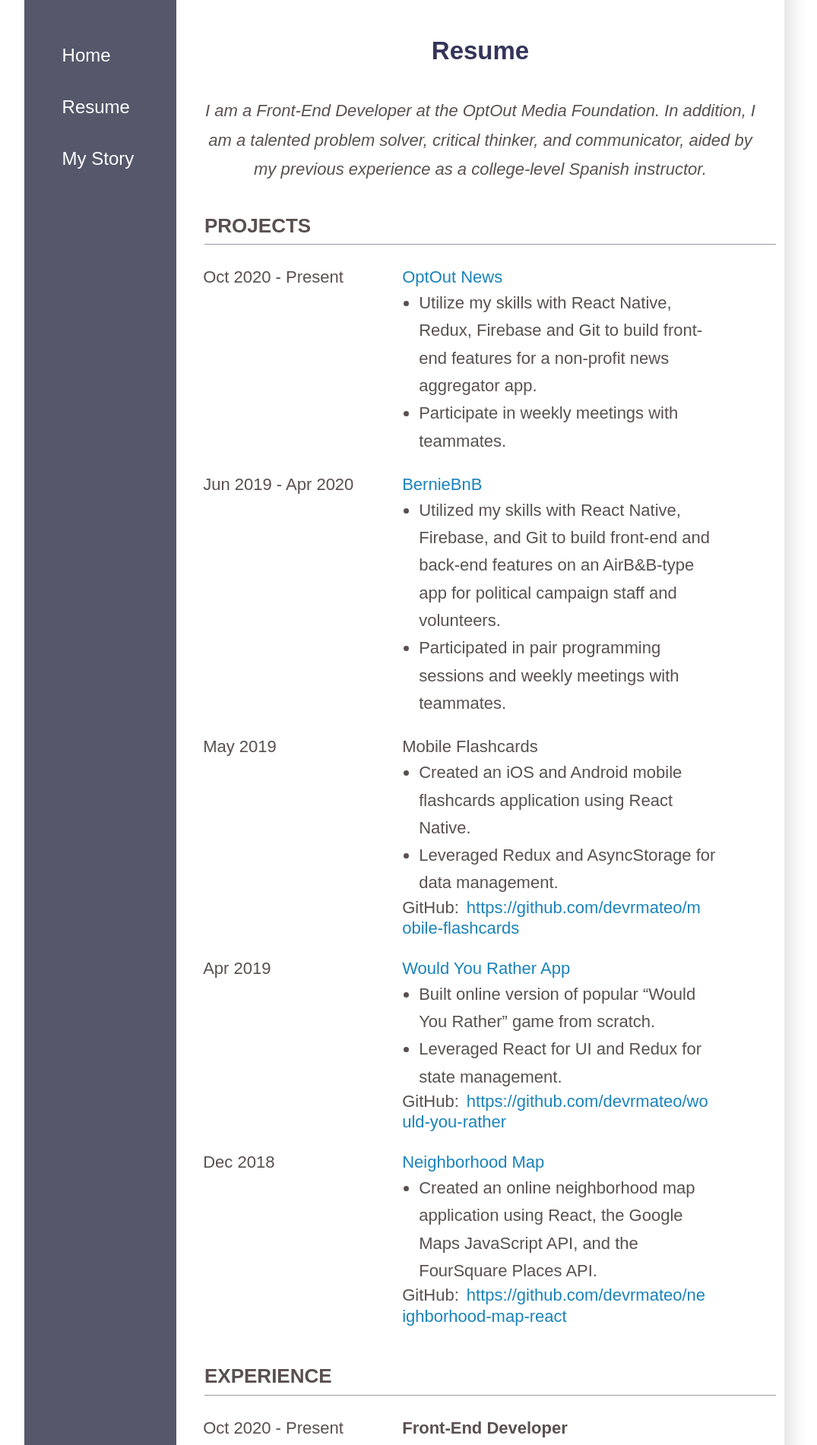
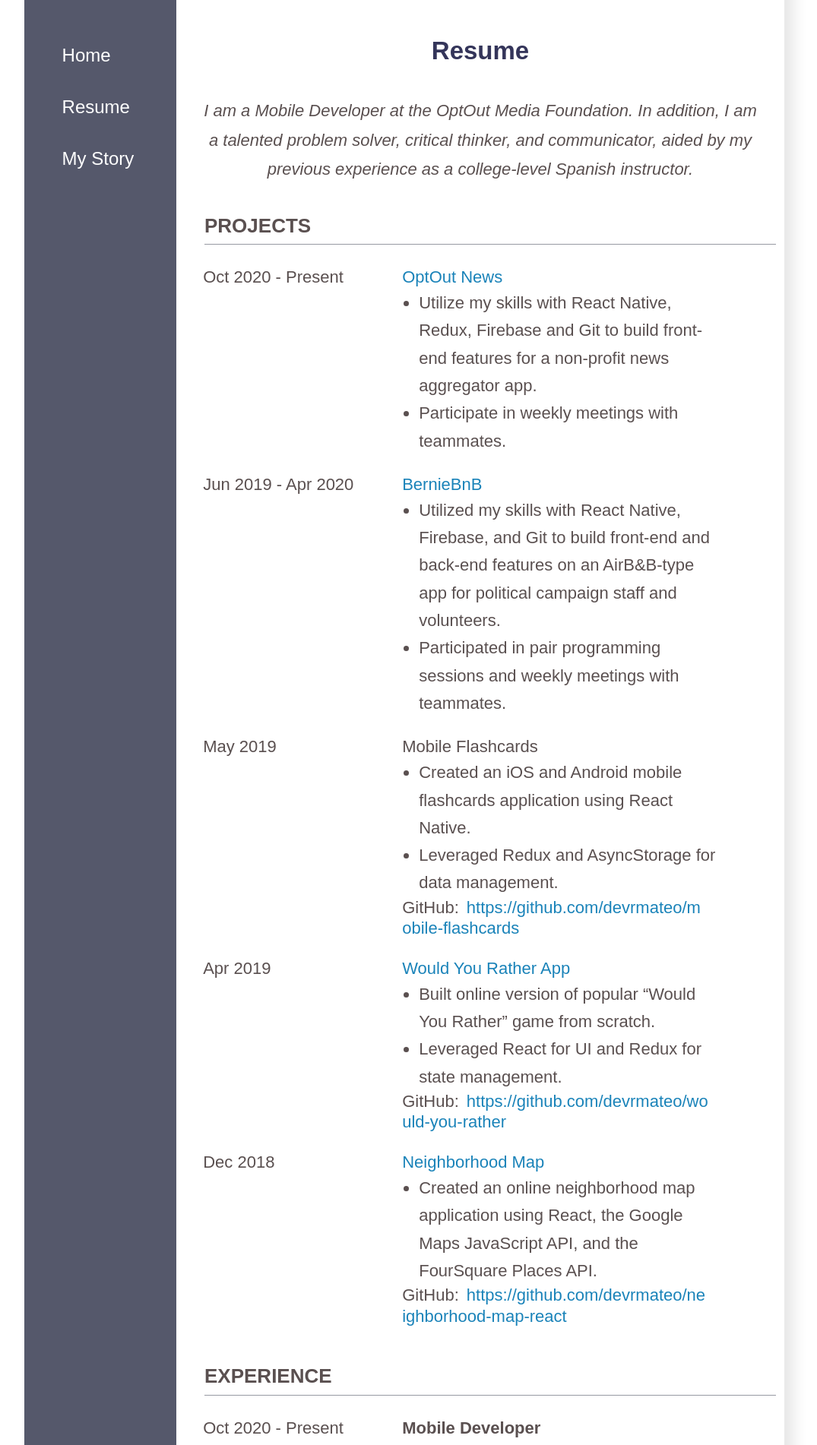
Before and after one commit to devrmateo/personal-website-react, a React (Create React App) app: page /resume in a window 1280 px wide. Shown: the part 80-1982 px from the top of the page at 76% size, without its empty margins (108-1183 px from the left). Built offline with nearby package versions, Linux system fonts and the light colour scheme.

Commit message:
Change front-end to mobile

```diff
--- a/src/screens/Home.js
+++ b/src/screens/Home.js
@@ -5,13 +5,13 @@
   <>
     <MainNav />
     <section className="content index">
-      <h2>Front-End Developer</h2>
+      <h2>Mobile Developer</h2>
       <div className="image">
         <img className="profile" src={personalImage} alt="Matthew Smith" />
       </div>
       <p className="first">
-        I am a Front-End Developer at the OptOut Media Foundation. My principal
-        skills include React, React Native, and Redux. While I love building
+        I am a Mobile Developer at the OptOut Media Foundation. My principal
+        skills include React, React Native, Redux, Firebase, and Git. While I love building
         applications in general, I prefer to work on projects that advance a
         leftist vision of society. Before becoming a web developer, I taught
         college Spanish for almost twenty years. My experience in the humanities
--- a/src/screens/Resume.js
+++ b/src/screens/Resume.js
@@ -6,7 +6,7 @@
     <section className="content extendedContent">
       <h2>Resume</h2>
       <p className="summary">
-        I am a Front-End Developer at the OptOut Media Foundation. In addition,
+        I am a Mobile Developer at the OptOut Media Foundation. In addition,
         I am a talented problem solver, critical thinker, and communicator,
         aided by my previous experience as a college-level Spanish instructor.
       </p>
@@ -165,7 +165,7 @@
       <section className="resumeSection">
         <div className="dates">Oct 2020 - Present</div>
         <section className="details">
-          <span className="title">Front-End Developer</span>
+          <span className="title">Mobile Developer</span>
           <span className="institution">OptOut Media Foundation</span>
           <span className="city">Remote</span>
           <ul className="duties">
```
